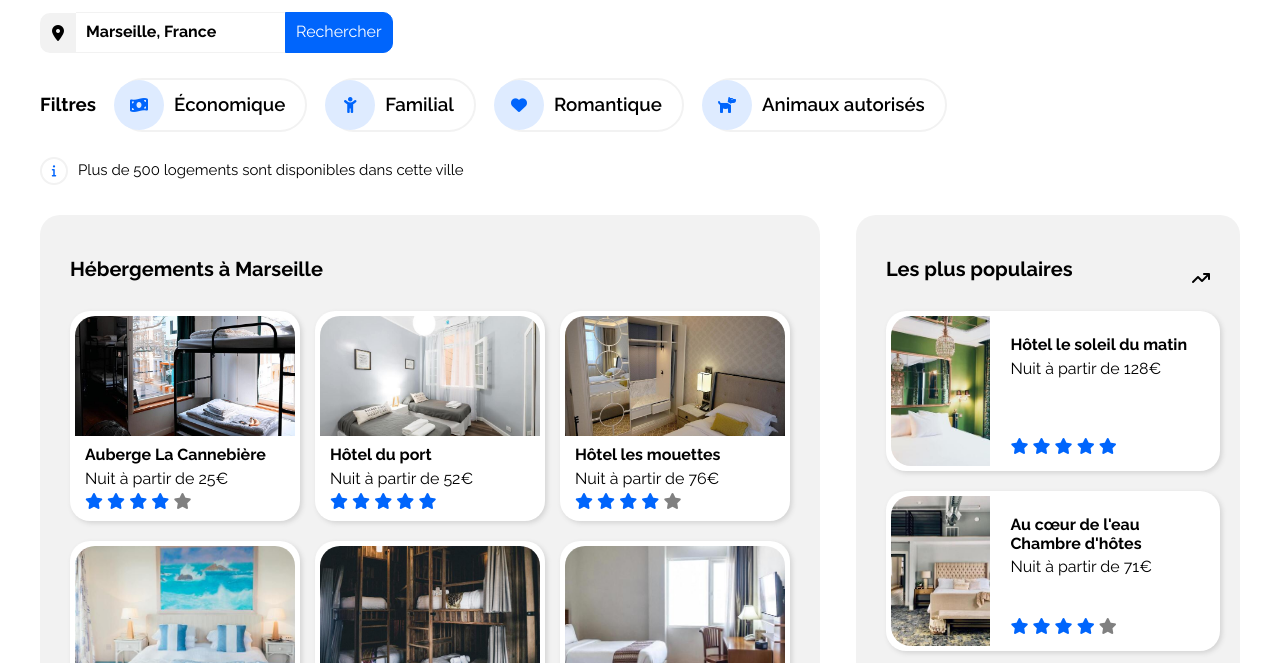
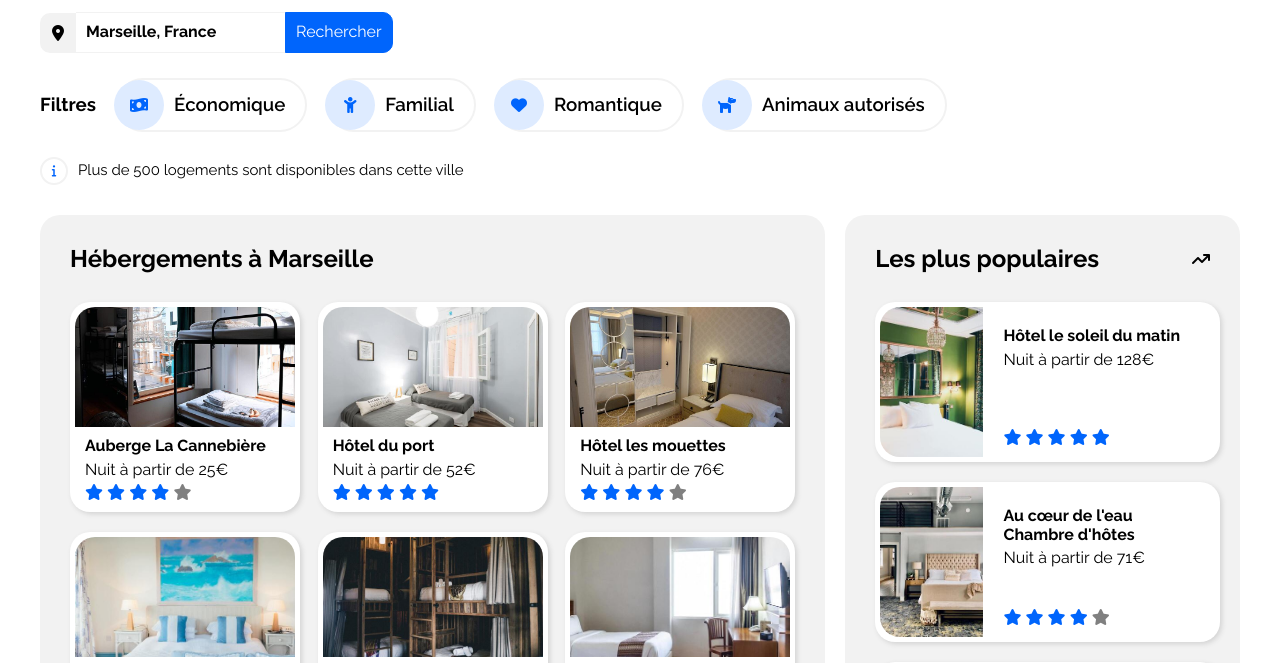
Before and after one commit to KLdvl/OC_P2_Booki, a plain HTML site: page index.html in a window 1280 px wide. Shown: the part 149-812 px from the top of the page. Drawn offline with Linux system fonts and the light colour scheme.

Commit message:
Final commit réglages

```diff
--- a/css/style.css
+++ b/css/style.css
@@ -32,9 +32,6 @@ main {
 img {
   object-fit: cover;
 }
-h1 {
-  font-size: 20px;
-}
 h4 {
   margin-bottom: 5px;
 }
@@ -65,6 +62,7 @@ h4 {
   text-align: center;
   padding-top: 40px;
   cursor: pointer;
+  border-top: 2px solid transparent;
   transition: all 100ms ease-in-out;
 }
 .menu__item:hover {
@@ -77,6 +75,7 @@ h4 {
 
 .searchbar .searchbar__title {
   margin-bottom: 15px;
+  font-size: 10px;
 }
 
 .searchbar .searchbar__title p {
@@ -196,16 +195,18 @@ h4 {
   display: flex;
   justify-content: space-between;
 }
-.hotels .housing .housing__title h1,
-.hotels .popular .popular__title h1 {
+.hotels .housing .housing__title,
+.hotels .popular .popular__title,
+.activities .activities__title {
   margin-bottom: 30px;
 }
 /* Partie hébegements */
 .hotels .housing {
   background: #f2f2f2;
   border-radius: 20px;
-  width: 60%;
   padding: 30px;
+  margin-right: 10px;
+  width: 65%;
 }
 .hotels .housing .housing__cards {
   display: flex;
@@ -262,8 +263,9 @@ h4 {
 .hotels .popular {
   background: #f2f2f2;
   border-radius: 20px;
-  width: 27%;
+  width: 30%;
   padding: 30px;
+  margin-left: 10px;
 }
 .hotels .popular .popular__title {
   display: flex;
--- a/index.html
+++ b/index.html
@@ -3,10 +3,7 @@
   <head>
     <meta charset="UTF-8" />
     <meta http-equiv="X-UA-Compatible" content="IE=edge" />
-    <meta
-      name="viewport"
-      content="width=device-width, initial-scale=1.0, user-scalable=no"
-    />
+    <meta name="viewport" content="width=device-width, initial-scale=1.0" />
     <link rel="stylesheet" href="./css/normalize.css" />
     <link
       rel="stylesheet"
@@ -110,7 +107,7 @@
         <!-- Partie hébergements -->
         <section id="hebergement" class="housing">
           <div class="housing__title">
-            <h1>Hébergements à Marseille</h1>
+            <h2>Hébergements à Marseille</h2>
           </div>
           <!-- Cartes hébergements -->
           <div class="housing__cards">
@@ -263,7 +260,7 @@
         <!-- Partie populaires -->
         <section class="popular">
           <div class="popular__title">
-            <h1>Les plus populaires</h1>
+            <h2>Les plus populaires</h2>
             <i class="fa-solid fa-arrow-trend-up"></i>
           </div>
           <!-- Cartes Les plus populaires -->
@@ -345,7 +342,7 @@
       </section>
       <!-- Partie activités -->
       <section class="activities" id="activites">
-        <h1>Activités à Marseille</h1>
+        <h2 class="activities__title">Activités à Marseille</h2>
         <div class="cards">
           <div class="card__large">
             <a href="#">
```
